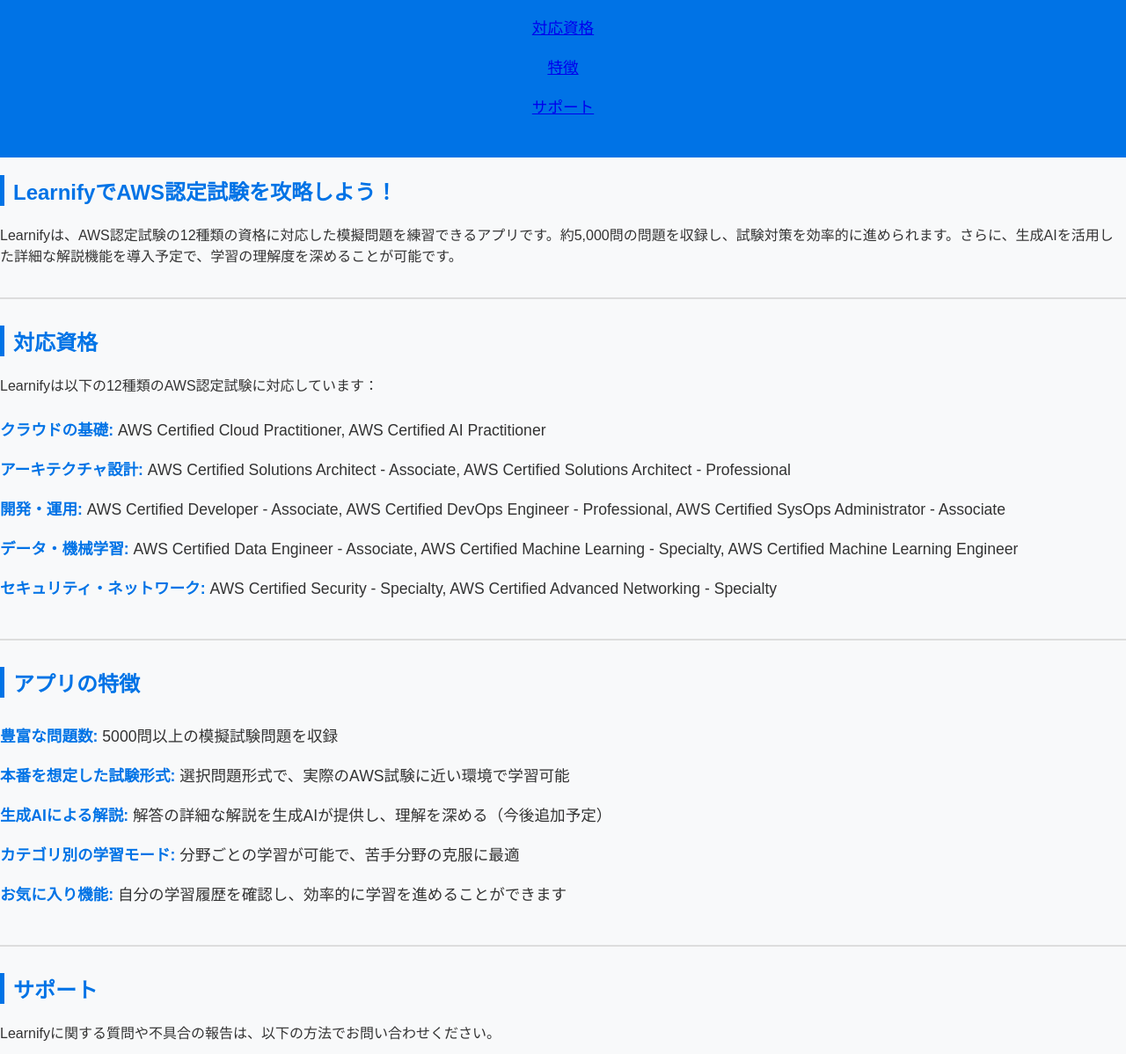
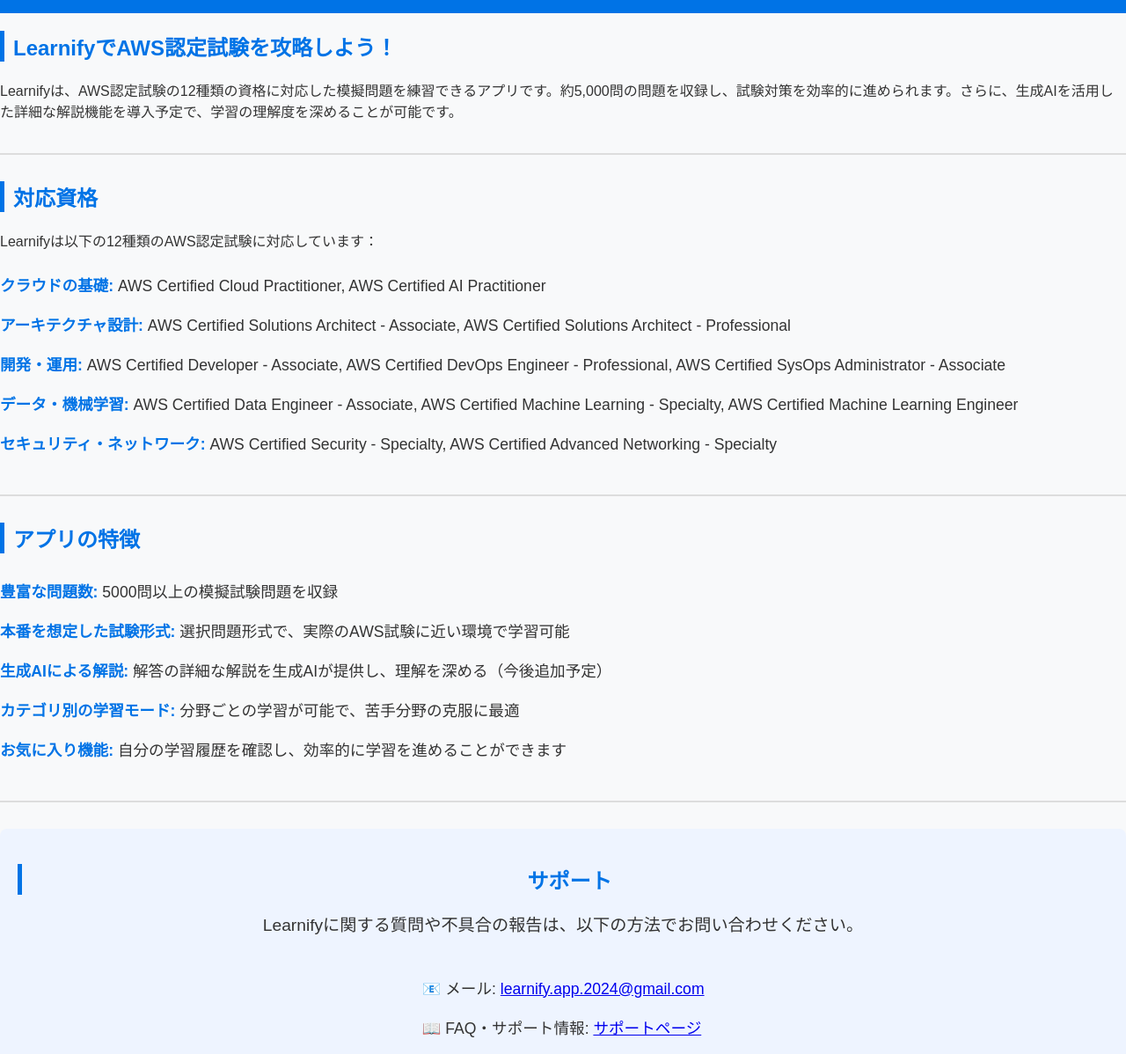
Before and after one commit to anchorWJ/leanify, a plain HTML site: page index.html in a window 1280 px wide. Shown: the part 119-1317 px from the top of the page at 88% size. Drawn offline with Linux system fonts and the light colour scheme.

Commit message:
Update styles.css

```diff
--- a/styles.css
+++ b/styles.css
@@ -20,9 +20,33 @@ header h1 {
     font-size: 2em;
 }
 
-header p {
-    font-size: 1.2em;
-    margin-top: 5px;
+/* ナビゲーションメニュー */
+nav {
+    background-color: #005bb5;
+    padding: 10px 0;
+    text-align: center;
+}
+
+nav ul {
+    list-style: none;
+    padding: 0;
+    margin: 0;
+}
+
+nav ul li {
+    display: inline;
+    margin: 0 15px;
+}
+
+nav ul li a {
+    color: #fff;
+    text-decoration: none;
+    font-size: 1.1em;
+    padding: 10px;
+}
+
+nav ul li a:hover {
+    text-decoration: underline;
 }
 
 /* メインコンテンツ */
@@ -64,6 +88,23 @@ ul li strong {
     color: #0073e6;
 }
 
+/* ボタンスタイル */
+.button {
+    display: inline-block;
+    padding: 10px 20px;
+    margin-top: 10px;
+    font-size: 1.1em;
+    color: #fff;
+    background-color: #0073e6;
+    text-decoration: none;
+    border-radius: 5px;
+    transition: background-color 0.3s;
+}
+
+.button:hover {
+    background-color: #005bb5;
+}
+
 /* フッター */
 footer {
     text-align: center;
@@ -72,3 +113,20 @@ footer {
     color: #fff;
     margin-top: 20px;
 }
+
+/* サポートページ専用スタイル */
+#support {
+    text-align: center;
+    padding: 20px;
+    background-color: #eef4ff;
+    border-radius: 8px;
+}
+
+#support p {
+    font-size: 1.2em;
+}
+
+#support ul {
+    text-align: left;
+    display: inline-block;
+}
```
